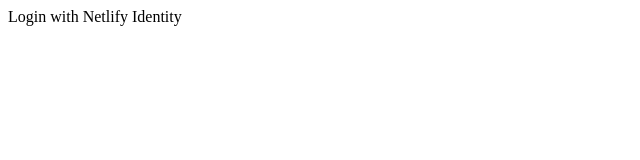
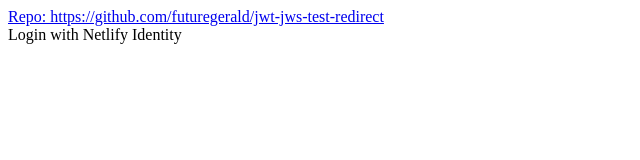
Before and after one commit to futuregerald/jwt-jws-test-redirect, a plain HTML site: page index.html in a window 1280 px wide. Shown: the whole page, without its empty margins (0-640 px from the left). Drawn offline with Linux system fonts and the light colour scheme.

Commit message:
added links to repo/site

```diff
--- a/index.html
+++ b/index.html
@@ -10,6 +10,8 @@
 </head>
 
 <body>
+    <a href="https://github.com/futuregerald/jwt-jws-test-redirect">Repo:
+        https://github.com/futuregerald/jwt-jws-test-redirect</a>
     <div data-netlify-identity-button>Login with Netlify Identity</div>
 </body>
 
```
Also changed, not shown: 1 other file.
